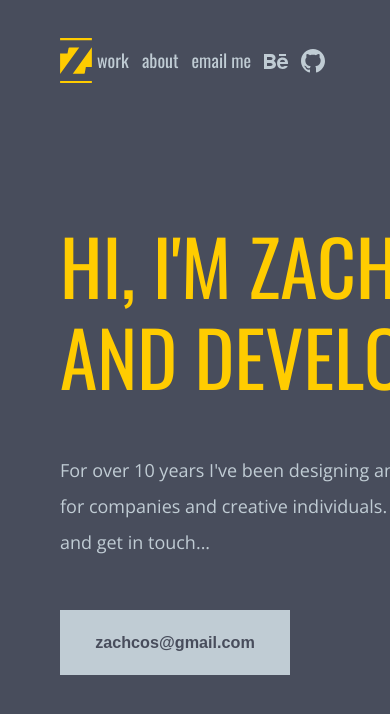
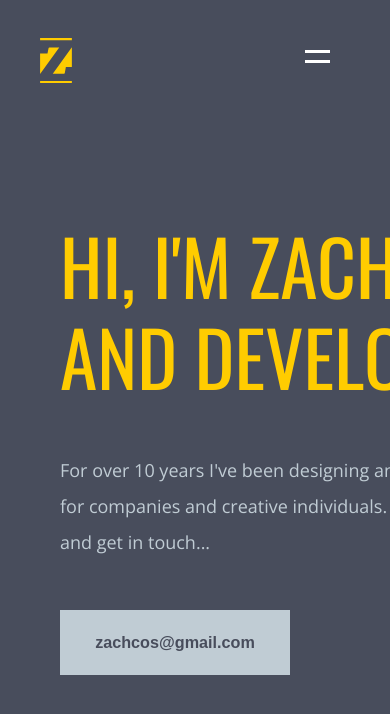
Before and after one commit to Zachcos/ZachCossmanDesignsV4_NextJS, a Next.js app: page / in a window 390 px wide. Shown: the top 714 px of the page. Built offline with nearby package versions, Linux system fonts and the light colour scheme.

Commit message:
Update NavBar component and styles for mobile

```diff
--- a/components/navbar.tsx
+++ b/components/navbar.tsx
@@ -1,9 +1,10 @@
-import React from 'react';
+import React, { useState } from 'react';
 import Link from 'next/link';
 import styles from '../styles/NavBar.module.css';
 import { Behance, Github, Logo } from './icons';
 
 const NavBar = () => {
+  const [isOpen, setIsOpen] = useState(false);
   return (
     <nav
       className={styles.navbarContainer}
@@ -19,18 +20,17 @@ const NavBar = () => {
         </Link>
       </div>
       <div
-        className='hamburger'
-        // onClick={() => setIsOpen(!isOpen)}
-        // className={isOpen ? 'open' : ''}
+        className={`${styles.hamburger} ${isOpen ? styles.open : undefined}`}
+        onClick={() => setIsOpen(!isOpen)}
       >
         <span />
         <span />
       </div>
-      <div className={styles.navItems}>
-        <Link href='/work' aria-label='work'>
+      <div className={`${styles.navItems} ${isOpen ? styles.open : undefined}`}>
+        <Link href='/work' aria-label='work' onClick={() => setIsOpen(false)}>
           <a className={styles.textLink}>work</a>
         </Link>
-        <Link href='/about' aria-label='about'>
+        <Link href='/about' aria-label='about' onClick={() => setIsOpen(false)}>
           <a className={styles.textLink}>about</a>
         </Link>
         <a
--- a/styles/NavBar.module.css
+++ b/styles/NavBar.module.css
@@ -86,8 +86,69 @@
   width: 50px;
 }
 
-@media screen and (max-width: var(--breakpoint-phone)) {
+.hamburger {
+  align-items: center;
+  display: none;
+  flex-direction: column;
+  height: 32px;
+  justify-content: center;
+  margin-right: 40px;
+  padding: 20px;
+  position: relative;
+  width: 25px;
+  z-index: 100;
+}
+
+.open span:first-child {
+  top: 5px;
+  transform: rotate(-45deg);
+}
+
+.open span:nth-child(2) {
+  top: -5px;
+  transform: rotate(45deg);
+}
+
+.hamburger span {
+  background: white;
+  display: block;
+  height: 3px;
+  margin-bottom: 7px;
+  position: relative;
+  transition: 0.2s ease-out;
+  width: 100%;
+}
+
+@media screen and (max-width: 630px) {
   .logoContainer {
     margin: 0 auto 0 40px;
   }
+
+  .navItems {
+    background: var(--color-darkGrey);
+    display: flex;
+    flex-direction: column;
+    font-size: var(--font-h5);
+    height: 100vh;
+    justify-content: space-around;
+    margin-right: 0;
+    position: fixed;
+    right: -100%;
+    top: 0;
+    transition: 0.275s ease-out;
+    width: 100%;
+    z-index: 1;
+  }
+
+  .navItems.open {
+    right: 0;
+  }
+
+  .hamburger {
+    display: flex;
+  }
+
+  .iconLink:after {
+    bottom: 51%;
+  }
 }
```
